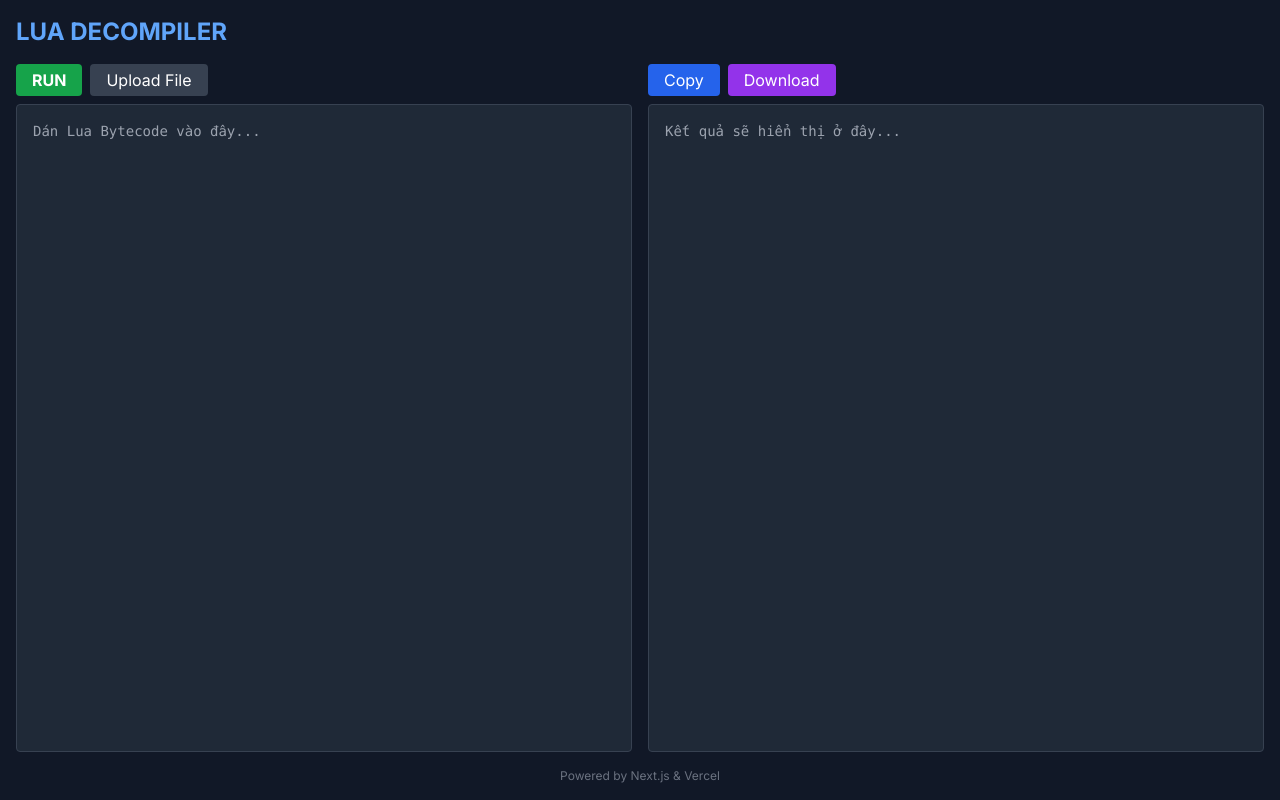
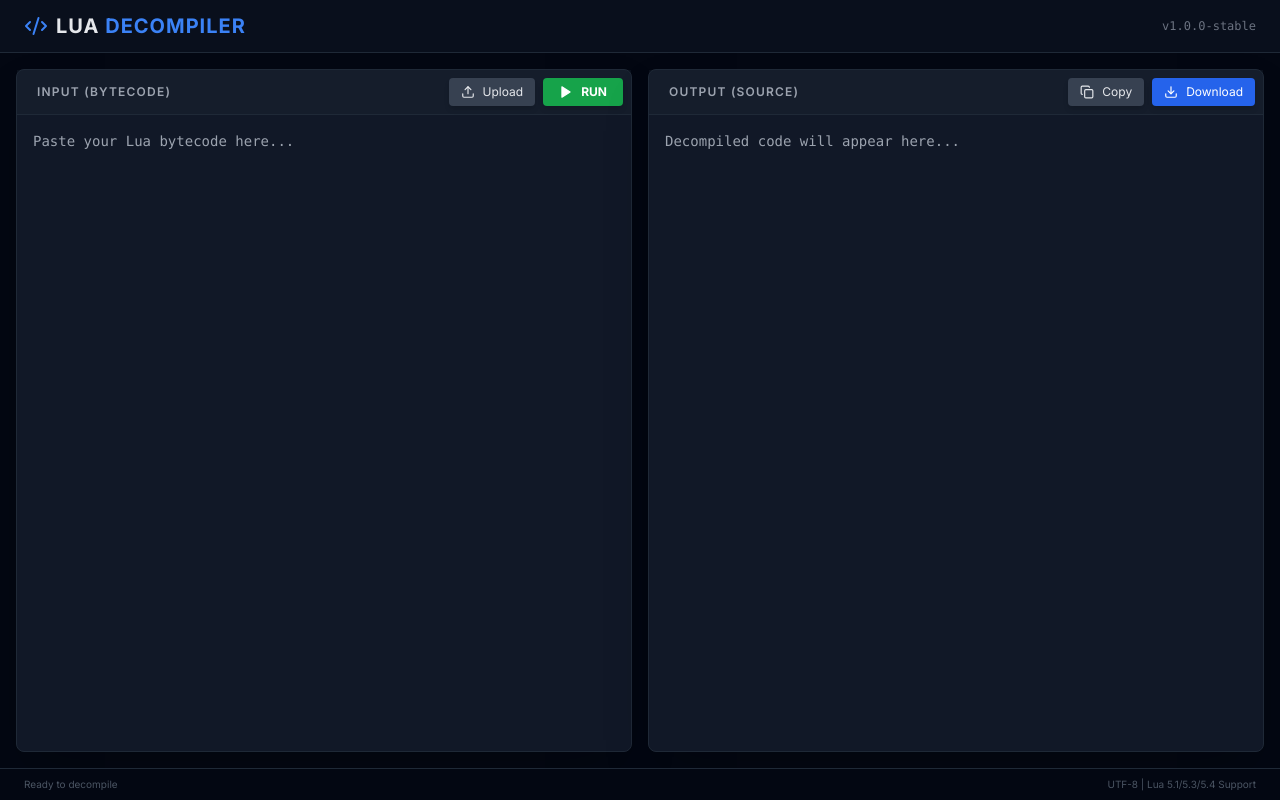
Before and after one commit to SeaMinh/luadecompiler, a Next.js app: page / in a window 1280 px wide. Built offline with nearby package versions, Linux system fonts and the light colour scheme.

Commit message:
Update page.js

```diff
--- a/src/app/page.js
+++ b/src/app/page.js
@@ -1,22 +1,24 @@
 "use client";
 import React, { useState, useRef } from "react";
+import { Play, Upload, Copy, Download, Code2 } from "lucide-react";
 
 export default function LuaDecompiler() {
   const [inputCode, setInputCode] = useState("");
   const [outputCode, setOutputCode] = useState("");
+  const [isDecompiling, setIsDecompiling] = useState(false);
   const fileInputRef = useRef(null);
 
-  // Hàm xử lý khi bấm nút Run (Giả lập Decompiler)
   const handleRun = () => {
-    if (!inputCode.trim()) {
-      alert("Vui lòng nhập bytecode!");
-      return;
-    }
-    // Chỗ này bạn sẽ gọi logic decompile thực tế hoặc API
-    setOutputCode(`-- Decompiled Result --\nfunction hello()\n  print("Hello from Decompiler!")\nend\n\n${inputCode}`);
+    if (!inputCode.trim()) return;
+    setIsDecompiling(true);
+
+    // Giả lập quá trình giải mã trong 800ms
+    setTimeout(() => {
+      setOutputCode(`-- Decompiled by Lua Tool\n-- Timestamp: ${new Date().toLocaleString()}\n\nlocal function main()\n    print("Hello World")\n    for i=1, 10 do\n        print("Counting: " .. i)\n    end\nend\n\nmain()`);
+      setIsDecompiling(false);
+    }, 800);
   };
 
-  // Upload file và đọc nội dung
   const handleFileUpload = (e) => {
     const file = e.target.files[0];
     if (file) {
@@ -26,91 +28,100 @@ export default function LuaDecompiler() {
     }
   };
 
-  // Copy nội dung bên phải
-  const handleCopy = () => {
+  const copyToClipboard = () => {
     navigator.clipboard.writeText(outputCode);
-    alert("Đã copy vào bộ nhớ tạm!");
-  };
-
-  // Download nội dung bên phải thành file .lua
-  const handleDownload = () => {
-    const element = document.createElement("a");
-    const file = new Blob([outputCode], { type: "text/plain" });
-    element.href = URL.createObjectURL(file);
-    element.download = "decompiled_script.lua";
-    document.body.appendChild(element);
-    element.click();
+    alert("Đã sao chép vào bộ nhớ tạm!");
   };
 
   return (
-    <div className="flex flex-col h-screen bg-gray-900 text-white p-4">
+    <div className="flex flex-col h-screen max-h-screen bg-gray-950 text-gray-200">
       {/* Header */}
-      <header className="mb-4">
-        <h1 className="text-2xl font-bold text-blue-400">LUA DECOMPILER</h1>
-      </header>
+      <nav className="flex items-center justify-between px-6 py-3 border-b border-gray-800 bg-gray-900/50">
+        <div className="flex items-center gap-2">
+          <Code2 className="text-blue-500" />
+          <span className="font-bold tracking-wider text-xl">LUA <span className="text-blue-500">DECOMPILER</span></span>
+        </div>
+        <div className="text-xs text-gray-500 font-mono">v1.0.0-stable</div>
+      </nav>
 
-      {/* Main Content: Hai khung chia đôi */}
-      <main className="flex flex-1 gap-4 overflow-hidden">
+      {/* Toolbar & Editors */}
+      <main className="flex flex-1 overflow-hidden p-4 gap-4">
 
-        {/* Khung bên trái: Nhập liệu */}
-        <div className="flex-1 flex flex-col min-w-0">
-          <div className="flex gap-2 mb-2">
+        {/* CỘT TRÁI */}
+        <div className="flex-1 flex flex-col min-w-0 bg-gray-900 rounded-lg border border-gray-800 shadow-2xl">
+          <div className="p-2 border-b border-gray-800 flex justify-between items-center bg-gray-800/30">
+            <span className="text-xs font-semibold px-3 text-gray-400 uppercase tracking-widest">Input (Bytecode)</span>
+            <div className="flex gap-2">
+              <button
+                onClick={() => fileInputRef.current.click()}
+                className="flex items-center gap-2 px-3 py-1.5 text-xs bg-gray-700 hover:bg-gray-600 active:scale-95 transition-all rounded shadow-md"
+              >
+                <Upload size={14} /> Upload
+              </button>
               <button
                 onClick={handleRun}
-              className="bg-green-600 hover:bg-green-700 px-4 py-1 rounded font-bold transition"
+                disabled={isDecompiling}
+                className={`flex items-center gap-2 px-4 py-1.5 text-xs font-bold rounded shadow-md transition-all active:scale-95 ${
+                  isDecompiling ? "bg-gray-600 cursor-not-allowed" : "bg-green-600 hover:bg-green-500 text-white"
+                }`}
               >
-              RUN
+                <Play size={14} fill="currentColor" /> {isDecompiling ? "RUNNING..." : "RUN"}
               </button>
-            <button
-              onClick={() => fileInputRef.current.click()}
-              className="bg-gray-700 hover:bg-gray-600 px-4 py-1 rounded transition"
-            >
-              Upload File
-            </button>
-            <input
-              type="file"
-              ref={fileInputRef}
-              onChange={handleFileUpload}
-              className="hidden"
-            />
             </div>
+          </div>
+          <input type="file" ref={fileInputRef} onChange={handleFileUpload} className="hidden" />
           <textarea
-            className="flex-1 w-full p-4 bg-gray-800 border border-gray-700 rounded font-mono text-sm resize-none overflow-auto whitespace-pre"
-            placeholder="Dán Lua Bytecode vào đây..."
+            className="flex-1 p-4 bg-transparent font-mono text-sm outline-none resize-none overflow-auto whitespace-pre custom-scrollbar"
+            placeholder="Paste your Lua bytecode here..."
             value={inputCode}
             onChange={(e) => setInputCode(e.target.value)}
-            wrap="off" // Quan trọng để kéo ngang thay vì xuống dòng
+            wrap="off"
+            spellCheck="false"
           />
         </div>
 
-        {/* Khung bên phải: Kết quả */}
-        <div className="flex-1 flex flex-col min-w-0">
-          <div className="flex gap-2 mb-2">
+        {/* CỘT PHẢI */}
+        <div className="flex-1 flex flex-col min-w-0 bg-gray-900 rounded-lg border border-gray-800 shadow-2xl">
+          <div className="p-2 border-b border-gray-800 flex justify-between items-center bg-gray-800/30">
+            <span className="text-xs font-semibold px-3 text-gray-400 uppercase tracking-widest">Output (Source)</span>
+            <div className="flex gap-2">
               <button
-              onClick={handleCopy}
-              className="bg-blue-600 hover:bg-blue-700 px-4 py-1 rounded transition"
+                onClick={copyToClipboard}
+                className="flex items-center gap-2 px-3 py-1.5 text-xs bg-gray-700 hover:bg-gray-600 active:scale-95 transition-all rounded shadow-md"
               >
-              Copy
+                <Copy size={14} /> Copy
               </button>
               <button
-              onClick={handleDownload}
-              className="bg-purple-600 hover:bg-purple-700 px-4 py-1 rounded transition"
+                onClick={() => {
+                  const blob = new Blob([outputCode], { type: "text/plain" });
+                  const url = URL.createObjectURL(blob);
+                  const a = document.createElement("a");
+                  a.href = url;
+                  a.download = "decompiled.lua";
+                  a.click();
+                }}
+                className="flex items-center gap-2 px-3 py-1.5 text-xs bg-blue-600 hover:bg-blue-500 active:scale-95 transition-all rounded shadow-md text-white"
               >
-              Download
+                <Download size={14} /> Download
               </button>
             </div>
+          </div>
           <textarea
-            className="flex-1 w-full p-4 bg-gray-800 border border-gray-700 rounded font-mono text-sm text-green-400 resize-none overflow-auto whitespace-pre"
-            placeholder="Kết quả sẽ hiển thị ở đây..."
+            className="flex-1 p-4 bg-transparent font-mono text-sm outline-none resize-none overflow-auto whitespace-pre text-green-400 custom-scrollbar"
             value={outputCode}
             readOnly
-            wrap="off" // Quan trọng để kéo ngang
+            wrap="off"
+            placeholder="Decompiled code will appear here..."
+            spellCheck="false"
           />
         </div>
+
       </main>
 
-      <footer className="mt-4 text-gray-500 text-xs text-center">
-        Powered by Next.js & Vercel
+      {/* Footer */}
+      <footer className="px-6 py-2 border-t border-gray-800 text-[10px] text-gray-600 flex justify-between">
+        <div>Ready to decompile</div>
+        <div>UTF-8 | Lua 5.1/5.3/5.4 Support</div>
       </footer>
     </div>
   );
```
Lines whose indentation alone changed are shown as unchanged.
